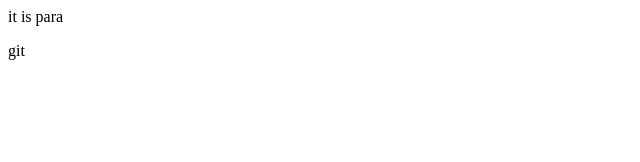
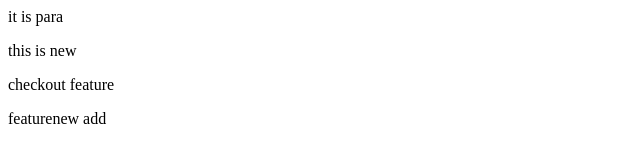
Before and after one commit to theharshnagar/project_1, a plain HTML site: page index.html in a window 1280 px wide. Shown: the whole page, without its empty margins (0-640 px from the left). Drawn offline with Linux system fonts and the light colour scheme.

Commit message:
new data

```diff
--- a/index.html
+++ b/index.html
@@ -1,2 +1,4 @@
 <p>it is para</p>
- git
+ <p>this is new</p>
+ <p>checkout feature</p>
+ <p>featurenew add</p>
```
